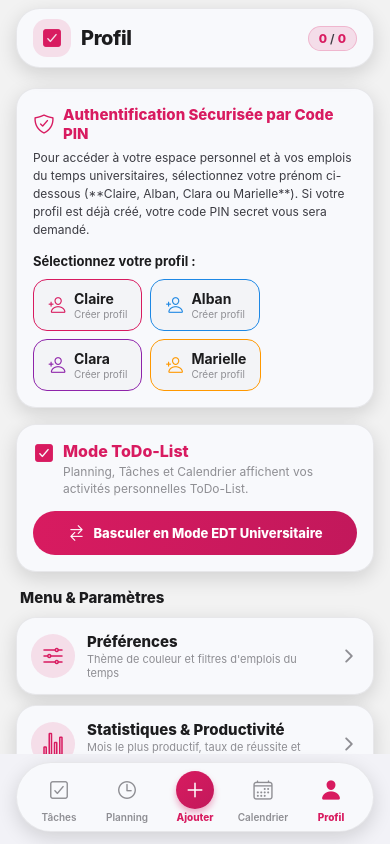
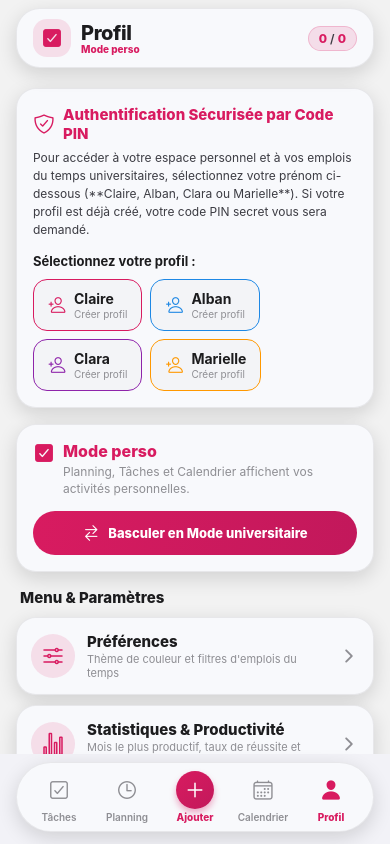
Before and after one commit to claire-arsena/ToDo-List, a React Native app in the folder todo-mobile/: screen /Profile in a window 390 px wide. Built offline with nearby package versions, Linux system fonts and the light colour scheme.

Commit message:
fix: renommage exact des 2 modes en Mode perso et Mode universitaire, affichage permanent du sous-titre de mode dans l en-tête

```diff
--- a/todo-mobile/src/components/Header.jsx
+++ b/todo-mobile/src/components/Header.jsx
@@ -34,9 +34,9 @@ export default function AppHeader({ routeName }) {
             </View>
             <View>
               <Text style={styles.title}>{title}</Text>
-              {appMode === 'university' && (
-                <Text style={[styles.modeSubtitle, { color: currentTheme.primary }]}>Mode EDT Universitaire</Text>
-              )}
+              <Text style={[styles.modeSubtitle, { color: currentTheme.primary }]}>
+                {appMode === 'university' ? 'Mode universitaire' : 'Mode perso'}
+              </Text>
             </View>
           </View>
 
--- a/todo-mobile/src/views/ProfileView.jsx
+++ b/todo-mobile/src/views/ProfileView.jsx
@@ -329,12 +329,12 @@ export default function ProfileView() {
           />
           <View style={{ flex: 1, marginLeft: 8 }}>
             <Text style={[styles.modeTitle, { color: currentTheme.primary }]}>
-              {appMode === 'university' ? 'Mode EDT Universitaire' : 'Mode ToDo-List'}
+              {appMode === 'university' ? 'Mode universitaire' : 'Mode perso'}
             </Text>
             <Text style={styles.modeSub}>
               {appMode === 'university'
                 ? 'Planning et Calendrier affichent les cours universitaires. L\'onglet Tâches est ciblé sur les devoirs d\'études.'
-                : 'Planning, Tâches et Calendrier affichent vos activités personnelles ToDo-List.'}
+                : 'Planning, Tâches et Calendrier affichent vos activités personnelles.'}
             </Text>
           </View>
         </View>
@@ -349,8 +349,8 @@ export default function ProfileView() {
             <Ionicons name="swap-horizontal-outline" size={18} color="#fff" />
             <Text style={styles.switchModeBtnText}>
               {appMode === 'university'
-                ? 'Basculer en Mode ToDo-List'
-                : 'Basculer en Mode EDT Universitaire'}
+                ? 'Basculer en Mode perso'
+                : 'Basculer en Mode universitaire'}
             </Text>
           </LinearGradient>
         </TouchableOpacity>
--- a/todo-mobile/src/views/Tasks/Tasks.jsx
+++ b/todo-mobile/src/views/Tasks/Tasks.jsx
@@ -86,21 +86,21 @@ export default function Tasks() {
       contentContainerStyle={styles.content}
       showsVerticalScrollIndicator={false}
     >
-      {/* Banner Mode EDT Universitaire */}
+      {/* Banner Mode Universitaire */}
       {appMode === 'university' && (
         <GlassCard style={styles.univBannerCard}>
           <View style={styles.univBannerInner}>
             <Ionicons name="school" size={22} color={currentTheme.primary} />
             <View style={{ flex: 1 }}>
               <Text style={[styles.univBannerTitle, { color: currentTheme.primary }]}>
-                Mode EDT Universitaire — Rendus & Devoirs
+                Mode universitaire — Rendus & Devoirs
               </Text>
               <Text style={styles.univBannerSub}>
                 Affichage ciblé sur les devoirs, projets et rendus universitaires à rendre.
               </Text>
             </View>
             <TouchableOpacity style={styles.univSwitchBtn} onPress={toggleAppMode}>
-              <Text style={styles.univSwitchBtnText}>Mode Perso</Text>
+              <Text style={styles.univSwitchBtnText}>Mode perso</Text>
             </TouchableOpacity>
           </View>
         </GlassCard>
```
